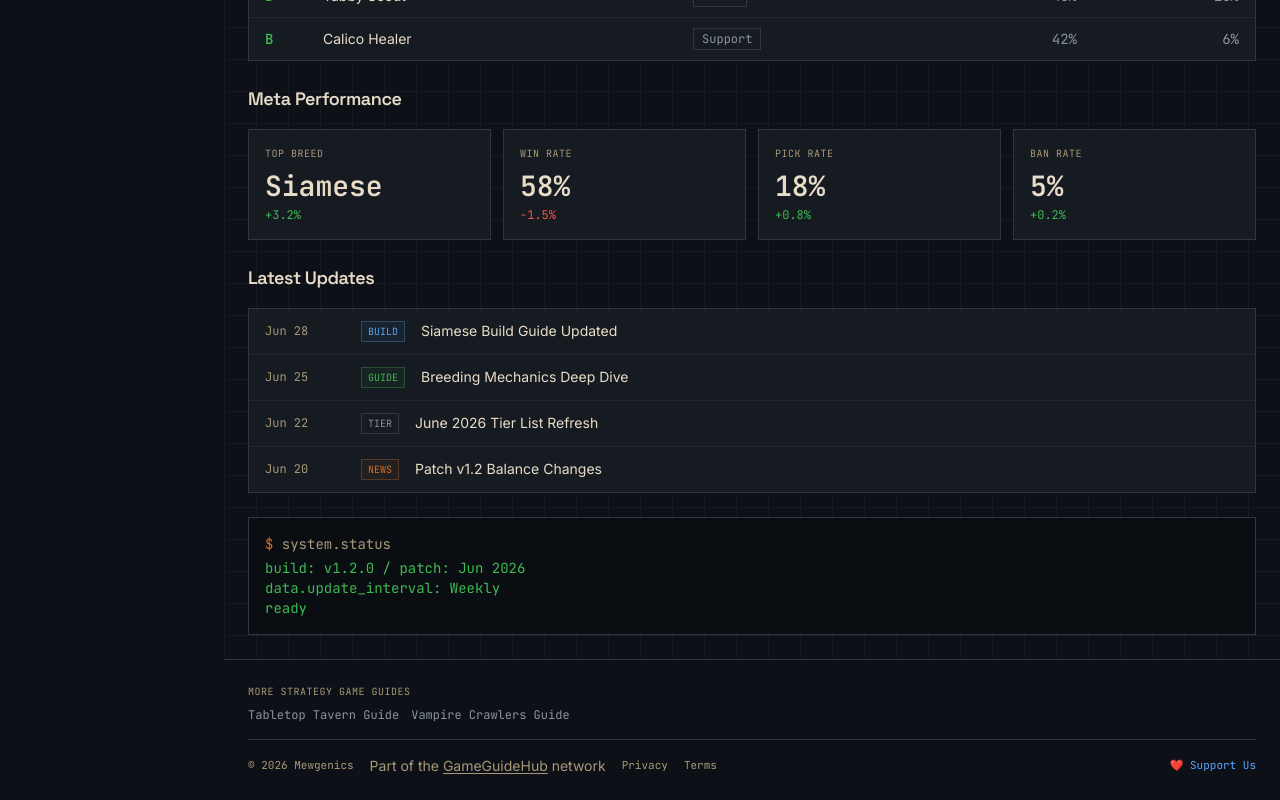
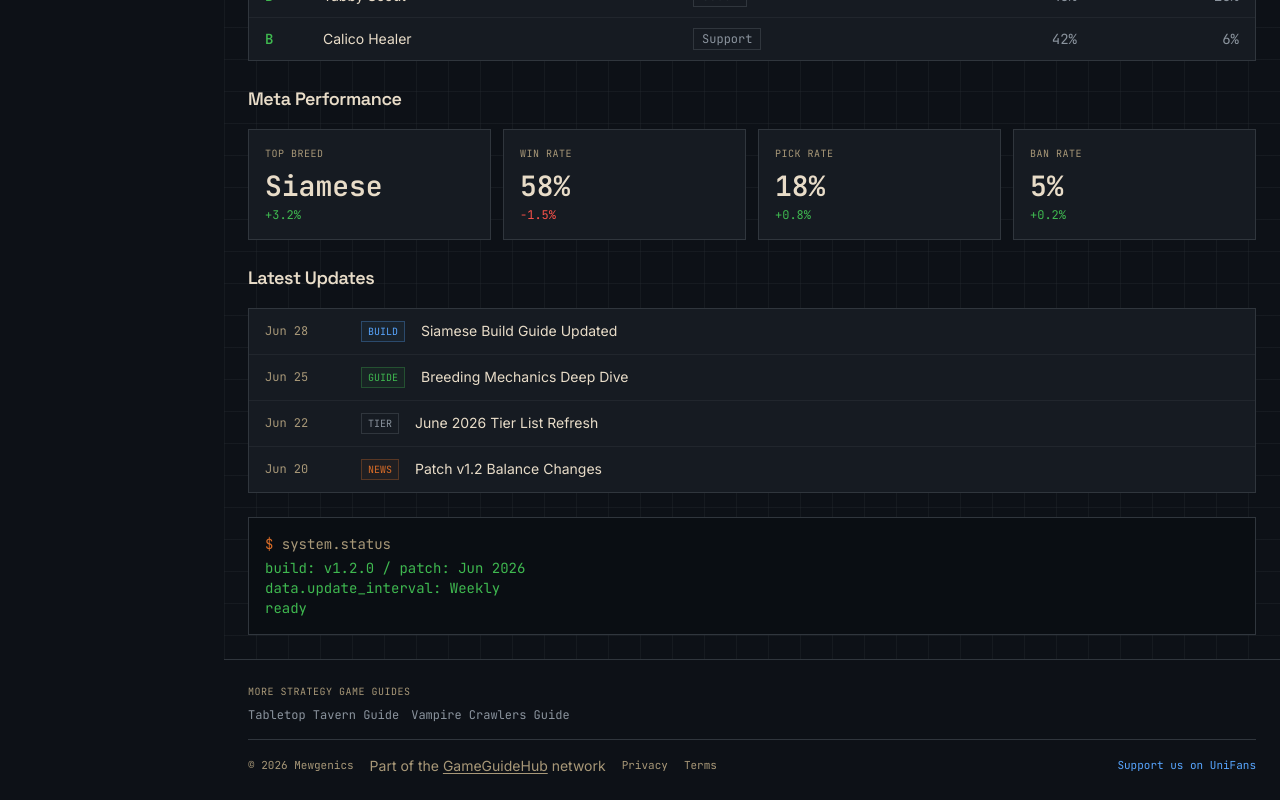
Before and after one commit to ryuuu2020/mewgenics-guide, a Next.js app: page / in a window 1280 px wide. Shown: the part 797-1597 px from the top of the page. Built offline with nearby package versions, Linux system fonts and the light colour scheme.

Commit message:
replace Afdian → UniFans (app.unifans.io/c/ryu2020)

```diff
--- a/app/not-found.tsx
+++ b/app/not-found.tsx
@@ -20,8 +20,8 @@ export default function NotFound() {
         </div>
         <p className="text-xs text-text-muted mt-8">
           Want to speed things up?{' '}
-          <a href="https://afdian.com/a/gameguidehub" target="_blank" rel="noopener noreferrer" className="text-gold hover:underline">
-            Support us on Afdian ❤️
+          <a href="https://app.unifans.io/c/ryu2020" target="_blank" rel="noopener noreferrer" className="text-gold hover:underline">
+            Support us on UniFans
           </a>
         </p>
       </div>
--- a/app/page.tsx
+++ b/app/page.tsx
@@ -346,12 +346,12 @@ export default function HomePage() {
               </div>
               <div className="flex items-center gap-4">
                 <a
-                  href="https://afdian.com/a/gameguidehub"
+                  href="https://app.unifans.io/c/ryu2020"
                   target="_blank"
                   rel="noopener noreferrer"
                   className="text-[11px] font-mono text-tactical-blue hover:text-tactical-blue-dim transition-colors"
                 >
-                  ❤️ Support Us
+                  Support us on UniFans
                 </a>
               </div>
             </div>
```
